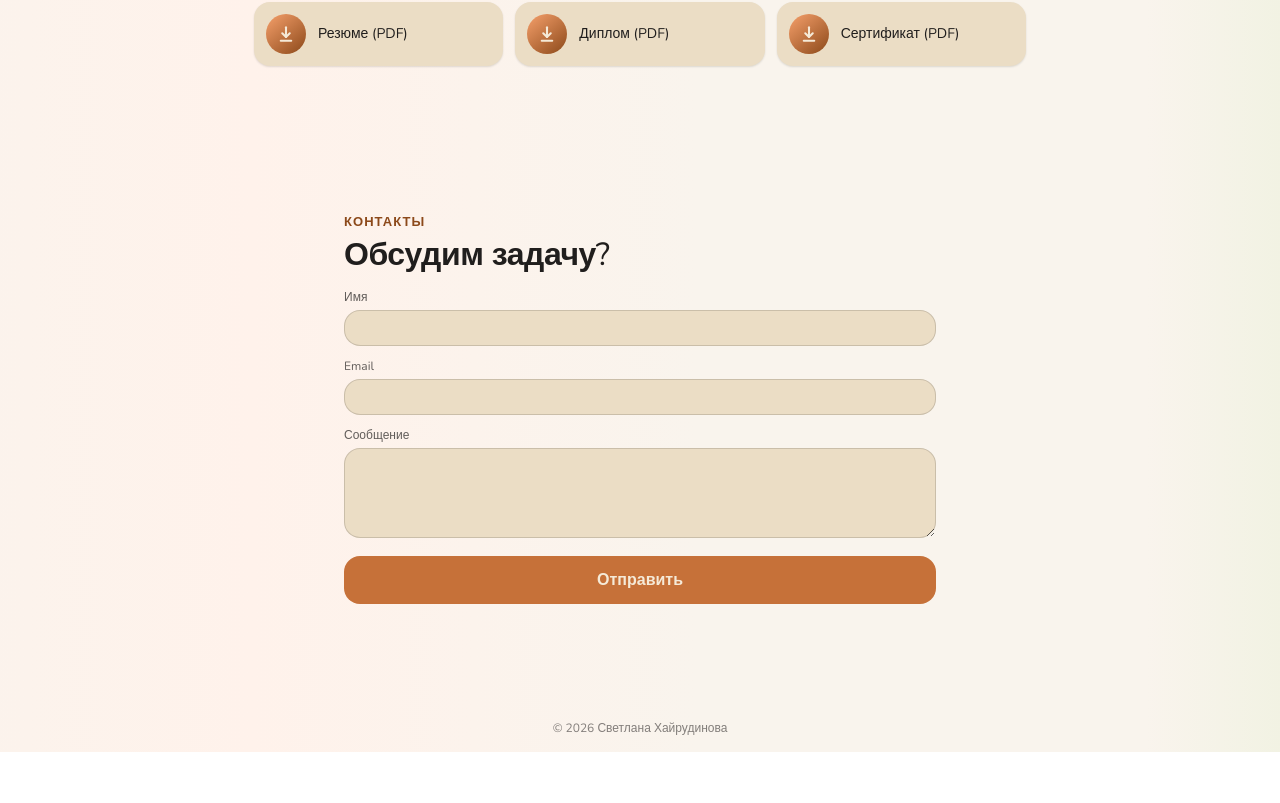
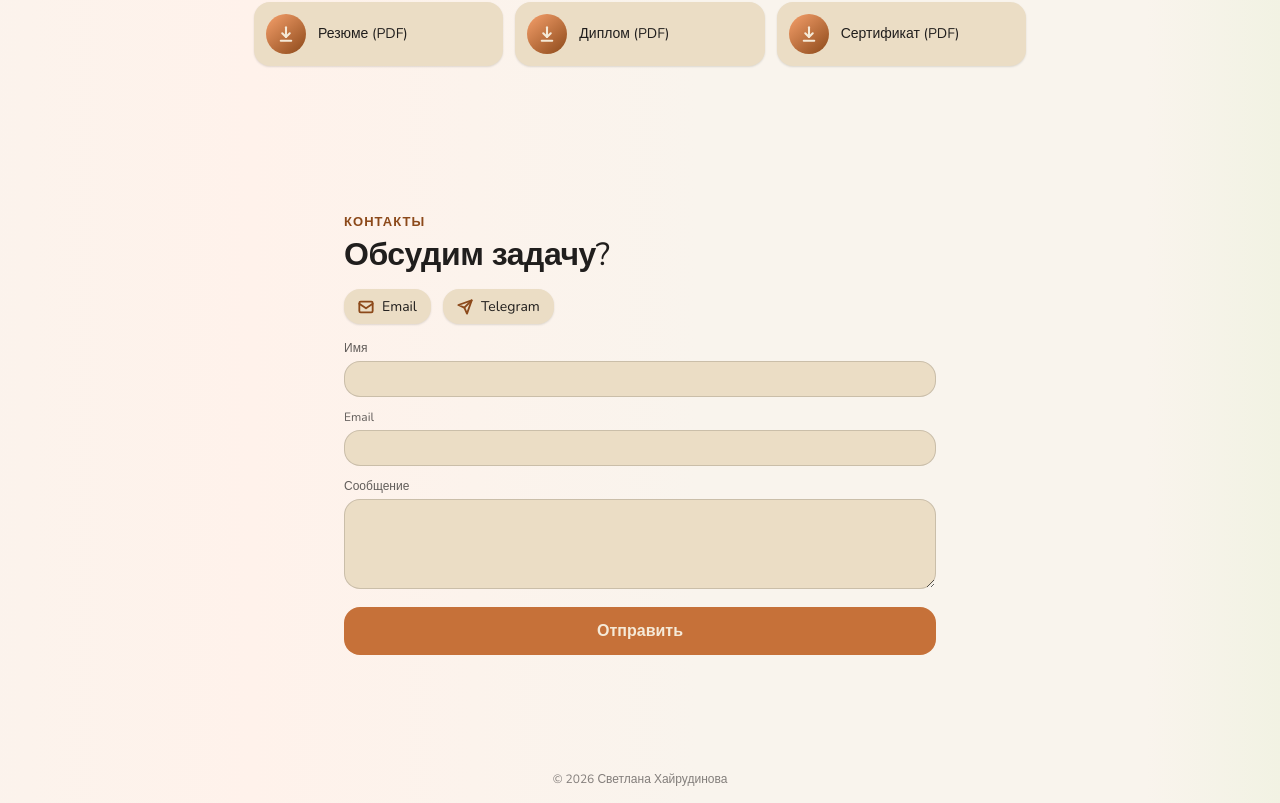
Before and after one commit to Sharymka/portfolio, a Next.js app: page / in a window 1280 px wide. Shown: the part 4266-5069 px from the top of the page. Before the commit the page ends 5018 px from the top, so only its background shows below. Built offline with nearby package versions, Linux system fonts and the light colour scheme; a web font is replaced by a local one.

Commit message:
feat: add direct email and Telegram links to Contact section

```diff
--- a/src/widgets/contact/contact.module.scss
+++ b/src/widgets/contact/contact.module.scss
@@ -15,6 +15,31 @@
 .commaThin {
   font-family: var(--font-body);
   font-weight: 400;
+}
+
+.directLinks {
+  display: flex;
+  flex-wrap: wrap;
+  gap: var(--space-3);
+  margin-bottom: var(--space-4);
+}
+
+.directLink {
+  display: flex;
+  align-items: center;
+  gap: var(--space-2);
+  padding: 8px 14px;
+  border-radius: var(--radius-md);
+  background: var(--color-surface);
+  box-shadow: var(--shadow-sm);
+  text-decoration: none;
+  color: inherit;
+  font-size: 14px;
+}
+
+.directLinkIcon {
+  display: flex;
+  color: var(--color-accent-700);
 }
 
 .form {
--- a/src/widgets/contact/contact.tsx
+++ b/src/widgets/contact/contact.tsx
@@ -4,6 +4,47 @@ import { useState, type FormEvent } from 'react';
 import { Button } from '@/shared/ui/button';
 import { revealStyle, useReveal } from '@/shared/lib/use-reveal';
 import styles from './contact.module.scss';
+
+const DIRECT_LINKS = [
+  {
+    label: 'Email',
+    href: 'mailto:sveta.sharymova@gmail.com',
+    icon: (
+      <svg
+        width="16"
+        height="16"
+        viewBox="0 0 24 24"
+        fill="none"
+        stroke="currentColor"
+        strokeWidth="2.75"
+        strokeLinecap="round"
+        strokeLinejoin="round"
+      >
+        <rect x="2" y="4" width="20" height="16" rx="2" />
+        <path d="m22 7-10 7L2 7" />
+      </svg>
+    ),
+  },
+  {
+    label: 'Telegram',
+    href: 'https://t.me/svetka_khai',
+    icon: (
+      <svg
+        width="16"
+        height="16"
+        viewBox="0 0 24 24"
+        fill="none"
+        stroke="currentColor"
+        strokeWidth="2.75"
+        strokeLinecap="round"
+        strokeLinejoin="round"
+      >
+        <path d="m22 2-7 20-4-9-9-4Z" />
+        <path d="M22 2 11 13" />
+      </svg>
+    ),
+  },
+];
 
 export function Contact() {
   const [sent, setSent] = useState(false);
@@ -20,6 +61,14 @@ export function Contact() {
       <h2 className={styles.heading}>
         Обсудим задачу<span className={styles.commaThin}>?</span>
       </h2>
+      <div className={styles.directLinks}>
+        {DIRECT_LINKS.map((link) => (
+          <a key={link.label} href={link.href} className={styles.directLink}>
+            <span className={styles.directLinkIcon}>{link.icon}</span>
+            {link.label}
+          </a>
+        ))}
+      </div>
       {sent ? (
         <div className={styles.sentCard}>
           <div className={styles.sentTitle}>Спасибо, сообщение отправлено</div>
```
Also changed, not shown: 1 other file (tests, documents, lock files or other folders).
